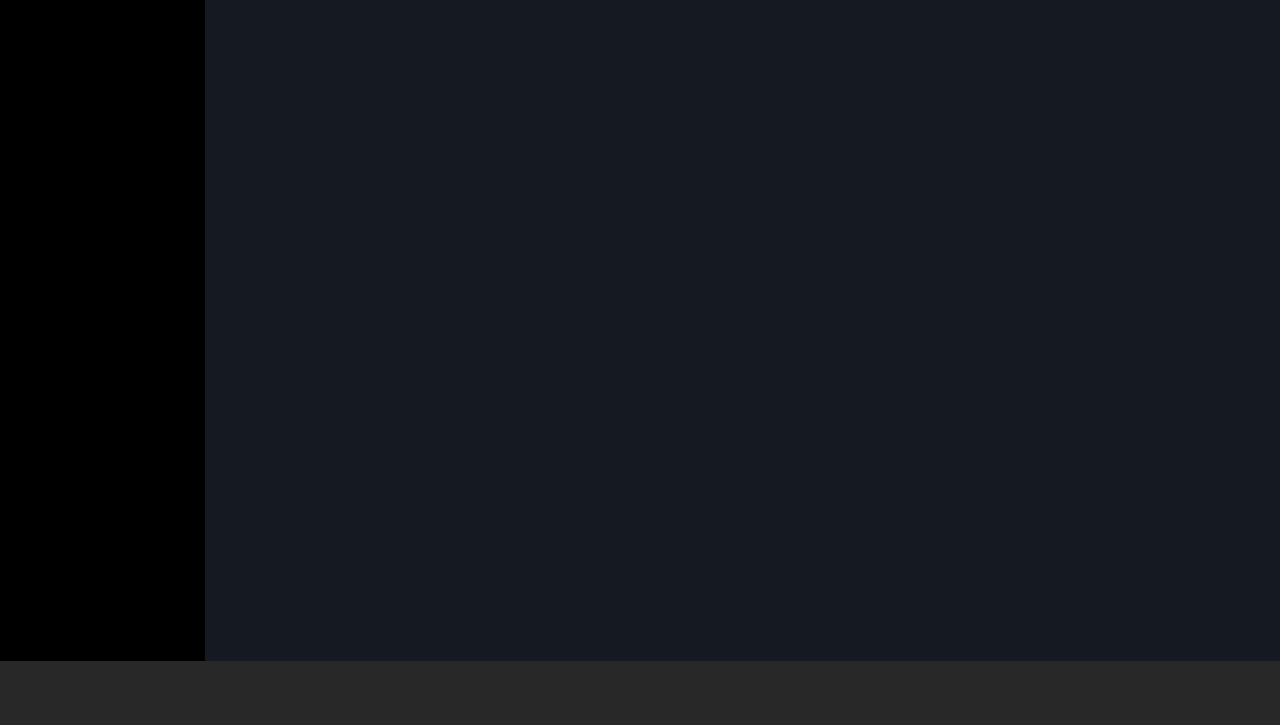
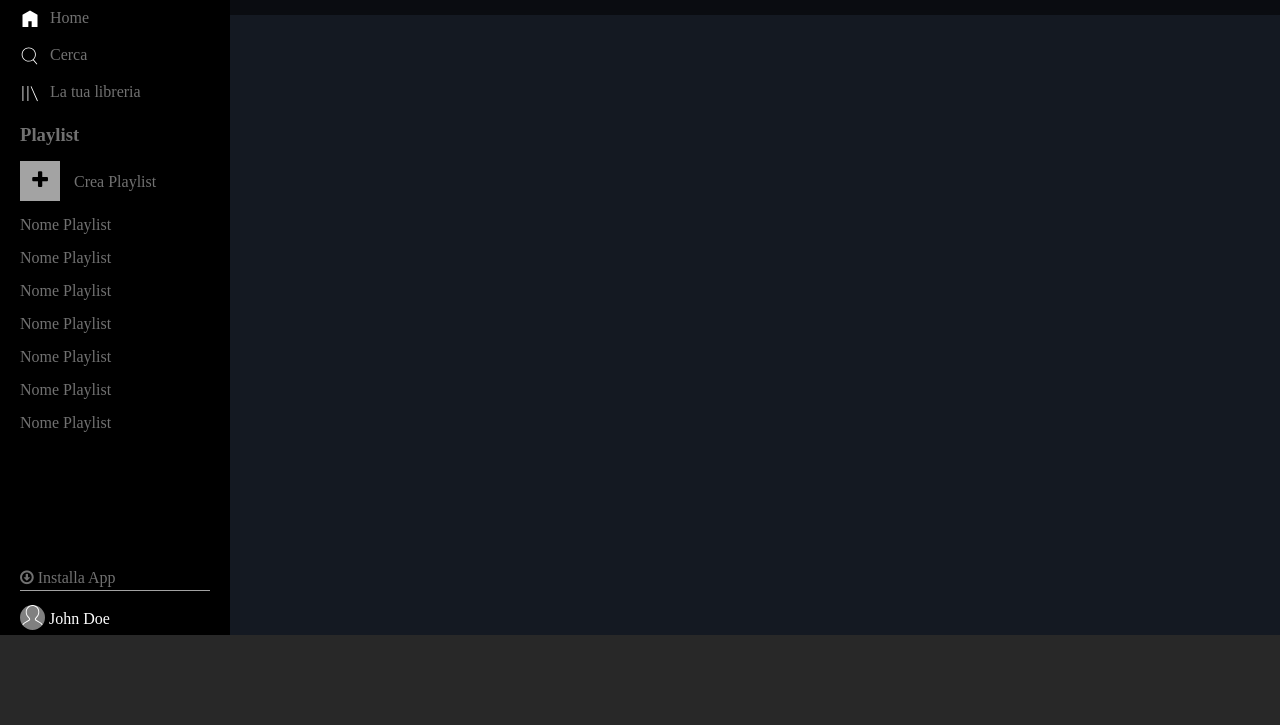
Before and after one commit to vinzartitect/html-css-spotifyweb, a plain HTML site: page index.html in a window 1280 px wide. Shown: the part 75-800 px from the top of the page. Drawn offline with Linux system fonts and the light colour scheme.

Commit message:
creazione sidebar laterale

```diff
--- a/asset/css/style.css
+++ b/asset/css/style.css
@@ -9,15 +9,126 @@ main {
     display: flex;
 }
 
+/* barra laterale di sinistra */
+
 .sidebar {
-    width: 16vw;
-    height: 92vh;
+    width: 230px;
+    height: calc(100vh - 90px);
     background-color: black;
+    display: flex;
+    flex-direction: column;
+    justify-content: space-between;
 }
 
+.side-2 {
+    width: calc(100% - 20px);
+    color: #717171;
+    margin-left: 20px;
+}
+
+.logo {
+    width: 130px;
+    margin: 20px 20px;
+}
+
+.list {
+    width: 100%;
+    color: #717171;
+    margin: 20px 20px;
+}
+
+.list li:hover {
+    border-left: 5px solid yellow;
+    padding-left: 10px;
+    cursor: pointer;
+    color: white;
+}
+
+.scroll {
+    height: 40vh;
+    overflow-y: auto;
+}
+
+.list ul {
+    list-style: none;
+}
+
+.list li {
+    margin:  15px 0;
+}
+
+.list img {
+    width: 20px;
+    height: 22px;
+    vertical-align: middle;
+    margin-right: 10px;
+}
+
+.list a {
+    text-decoration: none;
+    color: inherit;
+}
+
+.playlist-btn {
+    width: 40px;
+    height: 40px;
+    background-color: #a3a3a3;
+    display: inline-block;
+    margin-right: 10px;
+    margin-top: 15px;
+    padding-top: 8px;
+    font-size: 20px;
+    color: #000;
+    text-align: center;
+    vertical-align: baseline;
+}
+
+.profile::before {
+    content: "";
+    height: 1px;
+    width: 190px;
+    background-color: #a3a3a3;
+    display: inline-block;
+    margin-bottom: 10px;
+}
+
+.profile img {
+   height: 25px;
+   width: 25px;
+   background-color: #808080;
+   border-radius: 50%;
+   vertical-align: middle;
+   margin-bottom: 5px;
+}
+
+.profile span {
+   color: white;
+}
+
+
+
+
+
+
+
+
+
+
+
+
+
+
+
+
+
+
+
+
+
+
 .main-album {
-    width: 84vw;
-    height: 92vh;
+    width: calc(100vw - 230px);
+    height: calc(100vh - 90px);
     background-color: #141922;
 }
 
@@ -25,13 +136,13 @@ main {
     position: fixed;
     top: 0;
     right: 0;
-    width: 84vw;
-    height: 8vh;
+    width: calc(100vw - 230px);
+    height: 90px;
     background-color: rgba(0, 0, 0, 0.5);
 }
 
 footer {
     width: 100vw;
-    height: 8vh;
+    height: 90px;
     background-color: #282828;
 }
--- a/index.html
+++ b/index.html
@@ -5,6 +5,11 @@
     <meta http-equiv="X-UA-Compatible" content="IE=edge">
     <meta name="viewport" content="width=device-width, initial-scale=1.0">
     <link rel="stylesheet" href="./asset/css/style.css">
+    <link rel="preconnect" href="https://fonts.gstatic.com">
+    <link href="https://fonts.googleapis.com/css2?family=Roboto:ital,wght@0,100;0,300;0,400;0,500;0,700;0,900;1,100;1,300;1,400;1,500;1,700;1,900&display=swap" rel="stylesheet">
+    <link href="https://fonts.googleapis.com/css2?family=Montserrat:wght@400;600;700;800&display=swap" rel="stylesheet">
+    <link rel="stylesheet" href="https://cdnjs.cloudflare.com/ajax/libs/font-awesome/4.7.0/css/font-awesome.min.css">
+    <link rel="icon" href="img/favicon.ico">
     <title>Spotify</title>
 </head>
 <body>
@@ -12,10 +17,61 @@
     <!-- container di tutta la webapp -->
     <div class="container-G">
 
+        <!-- schermata al di sopra del footer -->
         <main>
 
            <!-- barra laterale di sinistra -->
            <div class="sidebar">
+
+                <div class="side-1">
+
+                    <!-- logo di spotify -->
+                    <div class="logo">
+                      <img src="./asset/img/logo.svg" alt="logospoty">
+                    </div>
+
+                    <!-- lista con i loghi -->
+                    <div class="list">
+                       <ul>
+                          <li><a href="#"><img src="./asset/img/home.svg" alt="">Home</a></li>
+                          <li><a href="#"><img src="./asset/img/search.svg" alt="">Cerca</a></li>
+                          <li><a href="#"><img src="./asset/img/libreria.svg" alt="">La tua libreria</a></li>
+                       </ul>
+                    </div>
+
+                    <!-- lista della playlist -->
+                    <div class="list">
+                       <h3>Playlist</h3>
+                       <div class="playlist-btn"><i class="fa fa-plus" aria-hidden="true"></i></div>
+                       <span class="playlist">
+                           Crea Playlist
+                       </span>
+                       <div class="scroll">
+                            <ul>
+                               <li>Nome Playlist</li>
+                               <li>Nome Playlist</li>
+                               <li>Nome Playlist</li>
+                               <li>Nome Playlist</li>
+                               <li>Nome Playlist</li>
+                               <li>Nome Playlist</li>
+                               <li>Nome Playlist</li>
+                            </ul>
+                       </div>
+                  </div>
+
+                </div>
+
+                <div class="side-2">
+                  <div class="download">
+                      <i class="fa fa-arrow-circle-o-down" aria-hidden="true"></i>
+                      Installa App
+                  </div>
+
+                  <div class="profile">
+                      <img src="./asset/img/profile.svg" alt="immagineprofilo">
+                      <span>John Doe</span>
+                  </div>
+                </div>
 
            </div>
 
```
